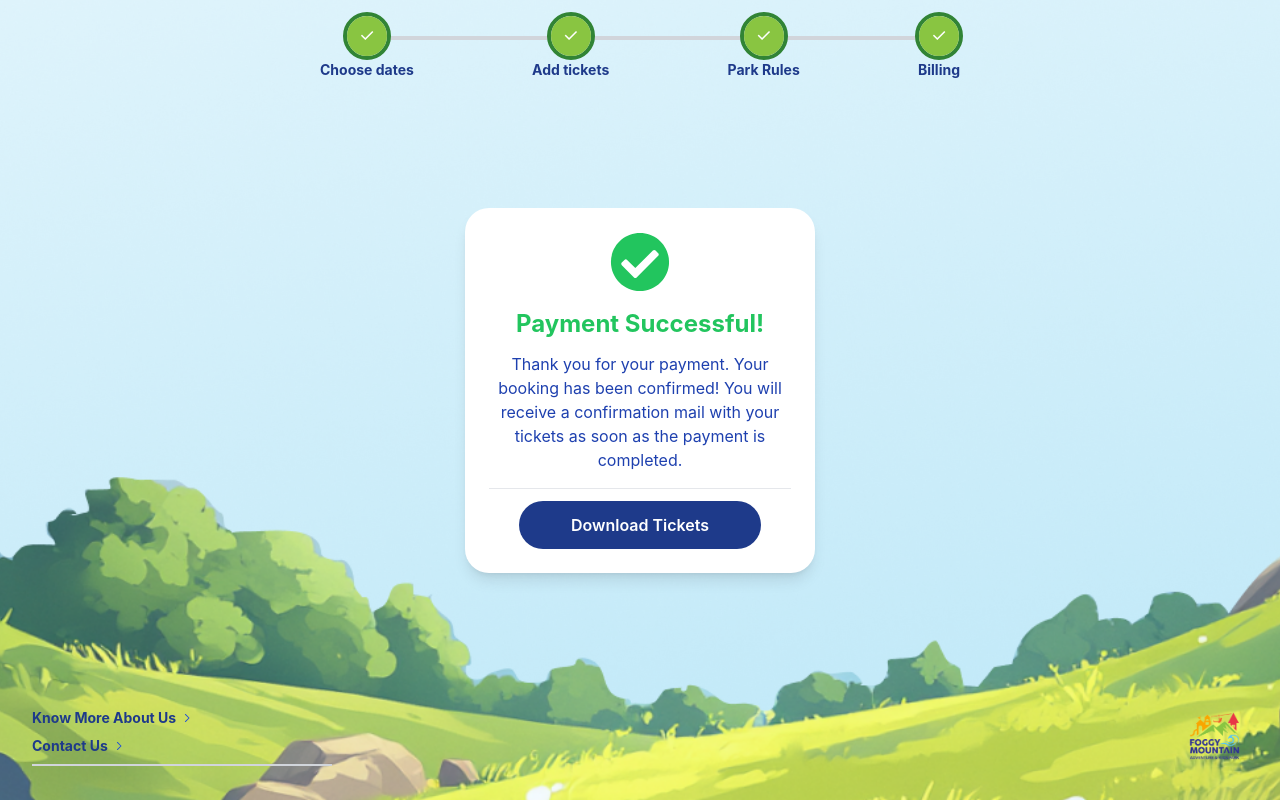
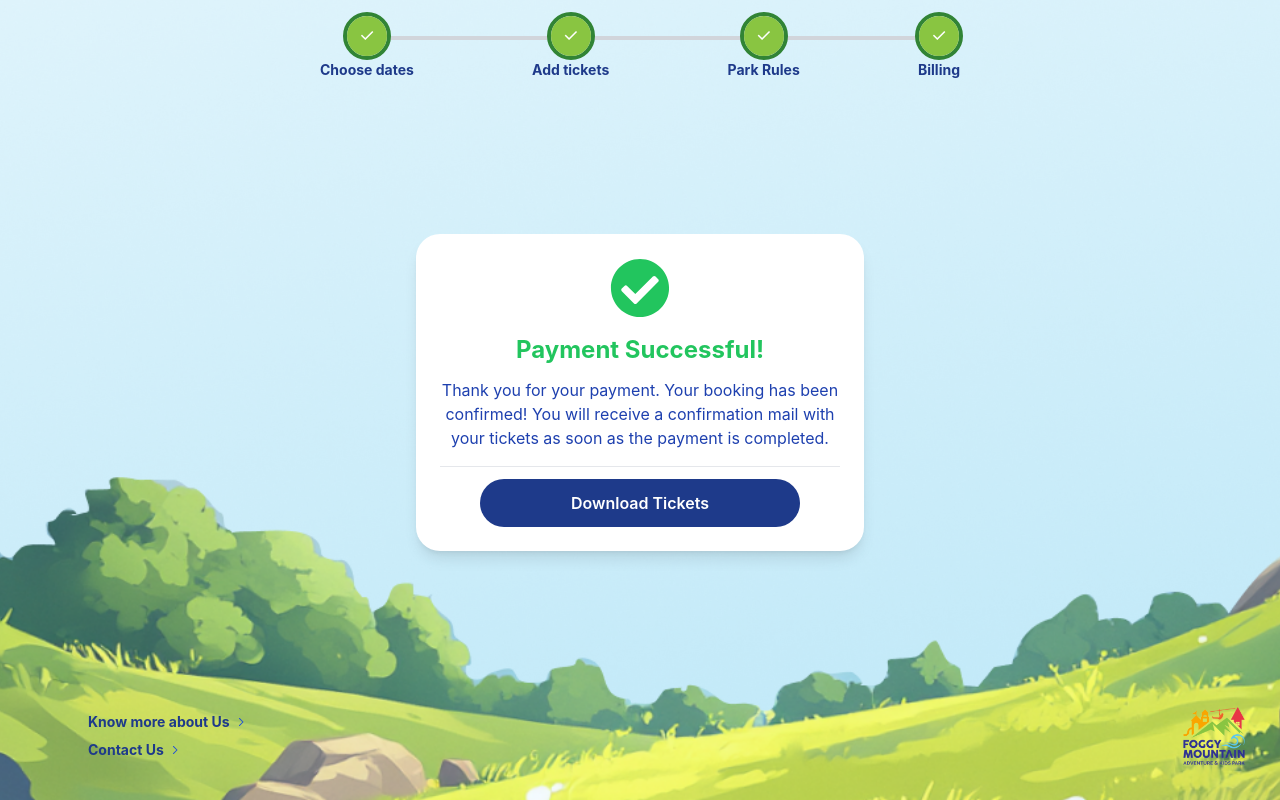
Before and after one commit to fayizIT/Ticket-Management, a React (Vite) app in the folder frontend-api/: page /thank-you in a window 1280 px wide. Built offline with nearby package versions, Linux system fonts and the light colour scheme.

Commit message:
latest commit on code

```diff
--- a/frontend-api/src/components/LeftFooter.tsx
+++ /dev/null
@@ -1,20 +0,0 @@
-import React from "react";
-import { GoChevronRight } from "react-icons/go";
-
-const LeftFooter: React.FC = () => {
-  return (
-    <div className="mt-2 text-start text-blue-900 space-y-2">
-      <h2 className="text-xs md:text-sm font-bold flex items-center">
-        Know More About Us
-        <GoChevronRight className="ml-1 text-blue-700" />
-      </h2>
-      <h2 className="text-xs md:text-sm font-bold flex items-center">
-        Contact Us
-        <GoChevronRight className="ml-1 text-blue-700" />
-      </h2>
-      <hr className="border-t border-gray-300 w-[90%] md:w-[185%] my-2 mx-auto border-t-2" />
-    </div>
-  );
-};
-
-export default LeftFooter;
--- a/frontend-api/src/components/PaymentSuccess.tsx
+++ b/frontend-api/src/components/PaymentSuccess.tsx
@@ -3,10 +3,9 @@ import { FaCheckCircle } from "react-icons/fa";
 import { useLocation } from "react-router-dom";
 import { PdfGenerator } from "./PdfGenerator";
 import backgroundImage from "../../public/assets/TicketFrame.png";
-import RightFooter from "./RightFooter";
-import LeftFooter from "./LeftFooter";
 import Timeline from "./Timeline";
 import Image from "../../public/assets/clientlogo.png";
+import Footer from "./userFooter";
 
 const PaymentSuccess: React.FC = () => {
   const location = useLocation();
@@ -28,21 +27,18 @@ const PaymentSuccess: React.FC = () => {
 
   return (
     <div
-      className="min-h-screen flex flex-col bg-no-repeat bg-cover bg-center w-full"
+      className="flex flex-col min-h-screen w-full bg-no-repeat bg-cover bg-center"
       style={{
         backgroundImage: `url(${backgroundImage})`,
         backgroundSize: "cover",
       }}
     >
-      <Timeline
-        currentStep={4}
-        onStepClick={() => console.log("Step clicked!")}
-      />
+      <Timeline currentStep={4} onStepClick={() => console.log("Step clicked!")} />
 
-      <div className="flex flex-col items-center justify-center w-full flex-grow p-4 md:p-8">
-        <div className="bg-white  rounded-3xl shadow-lg p-4 md:p-6 w-[350px] max-w-md text-center">
+      <div className="flex flex-col items-center justify-center flex-grow p-4 md:p-8 overflow-hidden">
+        <div className="bg-white rounded-3xl shadow-lg p-4 md:p-6 w-full max-w-md text-center">
           {/* Success Icon */}
-          <div className="w-full flex justify-center mb-4">
+          <div className="flex justify-center mb-4">
             <FaCheckCircle className="text-green-500 text-5xl md:text-6xl" />
           </div>
 
@@ -56,26 +52,25 @@ const PaymentSuccess: React.FC = () => {
             payment is completed.
           </p>
 
-          <hr className="mb-3 font-bold"></hr>
+          <hr className="mb-3 font-bold" />
 
-          {/* Additional Details - Horizontal Layout */}
+          {/* Additional Details - Responsive Layout */}
           {bookingData && (
-            <div className="flex justify-around items-start text-gray-700 mb-4">
-              <div className="text-start">
-                <p className="font-semibold text-[#15196E] text-start opacity-40">Date of Visit</p>
+            <div className="flex flex-col md:flex-row justify-between items-start text-gray-700 mb-4 space-y-2 md:space-y-0">
+              <div className="flex-1 text-start">
+                <p className="font-semibold text-[#15196E] opacity-40">Date of Visit</p>
                 <p className="font-bold text-blue-900">{formattedDate}</p>
               </div>
-              <div className="text-center ">
+              <div className="flex-1 text-center">
                 <p className="font-semibold text-[#15196E] opacity-40">Visitors</p>
                 <p className="font-bold text-blue-900">{bookingData.totalVisitors}</p>
               </div>
-              <div className="text-end">
-                <p className="font-semibold text-[#15196E] opacity-40 text-end">Total</p>
-                <p className="font-bold text-blue-900 text-end">₹{formattedTotal}</p>
+              <div className="flex-1 text-end">
+                <p className="font-semibold text-[#15196E] opacity-40">Total</p>
+                <p className="font-bold text-blue-900">₹{formattedTotal}</p>
               </div>
             </div>
           )}
-
 
           <div className="space-y-3">
             <PdfGenerator bookingData={bookingData} />
@@ -83,10 +78,7 @@ const PaymentSuccess: React.FC = () => {
         </div>
       </div>
 
-      <div className="flex flex-col md:flex-row w-full justify-between p-4 md:p-8">
-        <LeftFooter />
-        <RightFooter imageSrc={Image} />
-      </div>
+      <Footer imageSrc={Image} />
     </div>
   );
 };
--- a/frontend-api/src/components/PdfGenerator.tsx
+++ b/frontend-api/src/components/PdfGenerator.tsx
@@ -1,5 +1,6 @@
 import jsPDF from "jspdf";
 import JsBarcode from "jsbarcode";
+import "jspdf-autotable";
 import logo from "../../public/assets/clientlogo.png";
 import { useNavigate } from "react-router-dom";
 
--- a/frontend-api/src/components/RightFooter.tsx
+++ /dev/null
@@ -1,15 +0,0 @@
-import React from "react";
-
-interface RightFooterProps {
-  imageSrc: string;
-}
-
-const RightFooter: React.FC<RightFooterProps> = ({ imageSrc }) => {
-  return (
-    <div className="flex justify-center md:justify-end mt-1">
-      <img src={imageSrc} alt="Logo" className="h-8 sm:h-12 md:h-16" />
-    </div>
-  );
-};
-
-export default RightFooter;
--- a/frontend-api/src/components/userFooter.tsx
+++ b/frontend-api/src/components/userFooter.tsx
@@ -7,12 +7,12 @@ interface FooterProps {
 
 const Footer: React.FC<FooterProps> = ({ imageSrc }) => {
   return (
-    <div className="flex flex-col items-center w-full mt-4 p-4  border-gray-300 space-y-4">
+    <div className="flex flex-col items-center w-full border-gray-300">
       {/* Main Footer Content */}
-      <div className="flex flex-col md:flex-row items-center justify-between w-full">
+      <div className="flex flex-col md:flex-row items-center justify-between w-full p-4 md:p-6">
 
         {/* Left Section */}
-        <div className="text-center md:text-start text-blue-900 space-y-2 md:ml-16 -mt-2">
+        <div className="text-center md:text-start text-blue-900 space-y-2 md:ml-16">
           <div className="flex flex-col items-center md:items-start space-y-2">
             <h2 className="text-xs md:text-sm font-bold flex items-center justify-center md:justify-start">
               Know more about Us
@@ -26,7 +26,7 @@ const Footer: React.FC<FooterProps> = ({ imageSrc }) => {
         </div>
 
         {/* Right Section */}
-        <div className="flex justify-center md:justify-end md:mr-16 mt-4 md:mt-0">
+        <div className="flex justify-center md:justify-end mt-4 md:mt-0">
           <img src={imageSrc} alt="Logo" className="h-12 sm:h-16 md:h-20" />
         </div>
       </div>
--- a/frontend-api/src/pages/UserSide/DateSelector/DateSelector.tsx
+++ b/frontend-api/src/pages/UserSide/DateSelector/DateSelector.tsx
@@ -7,9 +7,8 @@ import RightPanel from "./RightPanel";
 import { toast } from "react-toastify";
 import Timeline from "../../../components/Timeline";
 import backgroundImage from "../../../../public/assets/TicketFrame.png";
-import Image from "../../../../public/assets/clientlogo.png";
-import LeftFooter from "../../../components/LeftFooter";
-import RightFooter from "../../../components/RightFooter";
+import Footer from "../../../components/userFooter"; // Import Footer here
+import Image from "../../../../public/assets/clientlogo.png"; // Import image for footer
 
 const DateSelector: React.FC = () => {
   const navigate = useNavigate();
@@ -53,7 +52,6 @@ const DateSelector: React.FC = () => {
       <div className="w-full sm:w-4/5 mx-auto mt-4 flex flex-col md:flex-row justify-center items-start space-y-4 md:space-y-0 md:space-x-4 px-2 sm:px-0">
         <div className="flex-1 max-w-full lg:max-w-md w-full h-auto">
           <LeftPanel />
-          <LeftFooter />
         </div>
 
         <div className="flex-1 max-w-full md:max-w-md w-full h-auto">
@@ -62,9 +60,11 @@ const DateSelector: React.FC = () => {
             onDateChange={handleDateChange}
             onConfirm={handleConfirm}
           />
-          <RightFooter imageSrc={Image} />
         </div>
       </div>
+
+      {/* Footer Section */}
+      <Footer imageSrc={Image} />
     </div>
   );
 };
```
